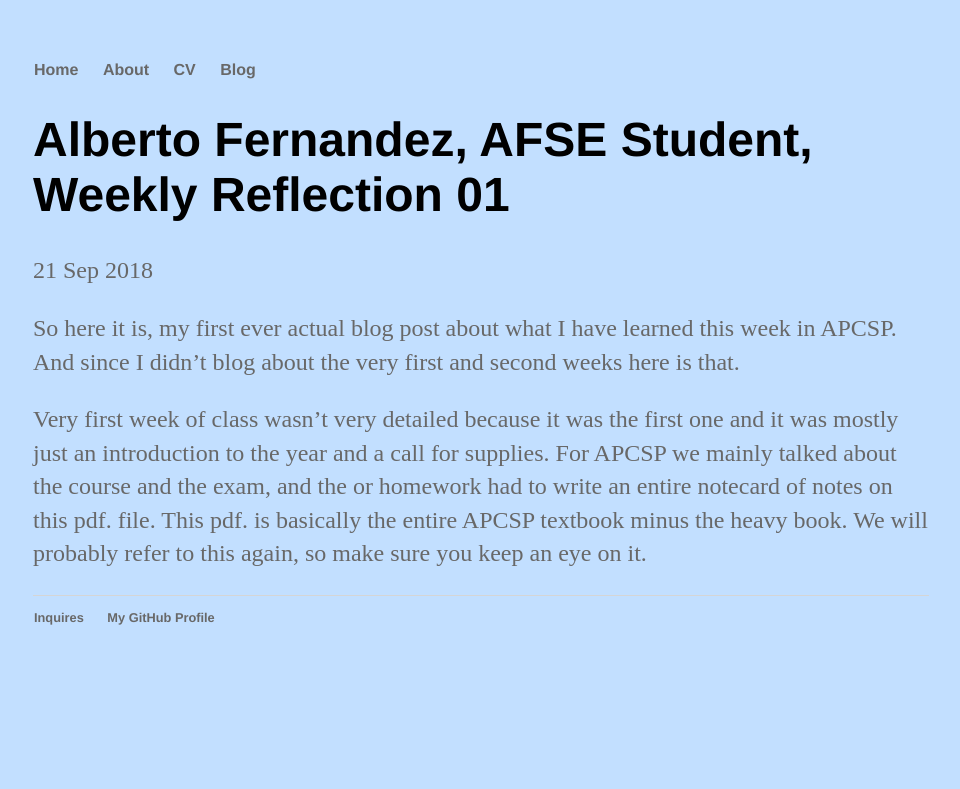
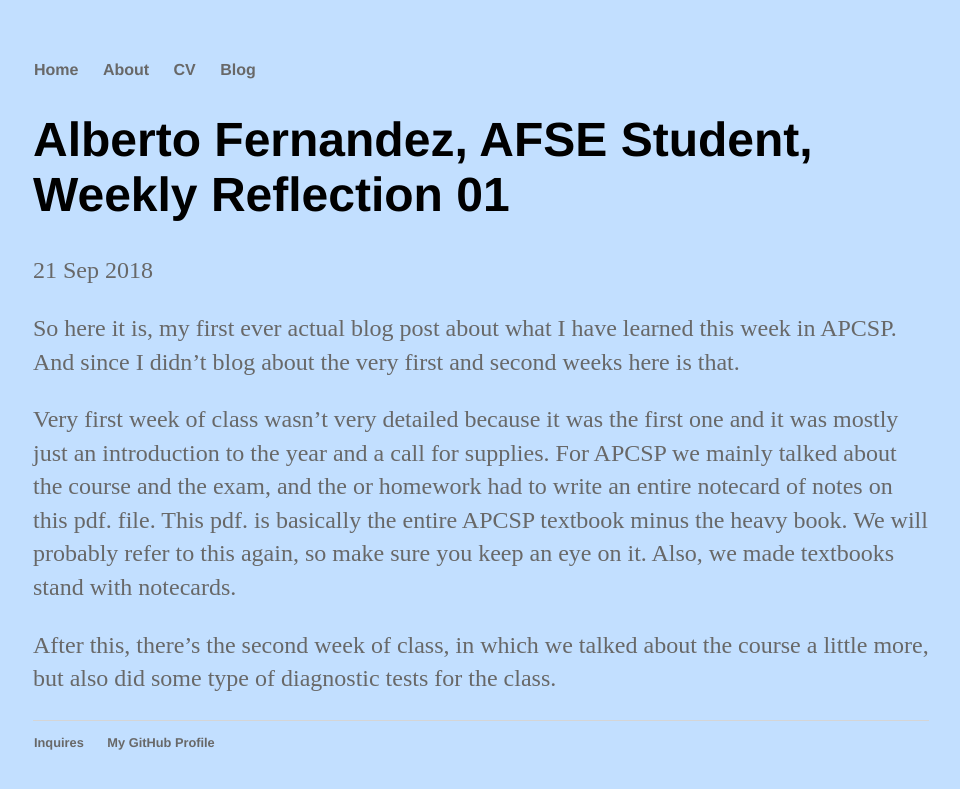
Before and after one commit to albertof4112/albertof4112.github.io, a Jekyll site: the page built from _posts/2018-09-21-weekly-reflection-01.md, in a window 1280 px wide. Shown: the top 789 px of the page, without its empty margins (159-1119 px from the left). Built offline with Jekyll 4.4.1, drawn with Linux system fonts in a browser that asks for light colours.

Commit message:
Update 2018-09-21-weekly-reflection-01.md

```diff
--- a/_posts/2018-09-21-weekly-reflection-01.md
+++ b/_posts/2018-09-21-weekly-reflection-01.md
@@ -6,4 +6,6 @@ date: 2018-09-21
 
 So here it is, my first ever actual blog post about what I have learned this week in APCSP. And since I didn't blog about the very first and second weeks here is that.
 
-Very first week of class wasn't very detailed because it was the first one and it was mostly just an introduction to the year and a call for supplies. For APCSP we mainly talked about the course and the exam, and the or homework had to write an entire notecard of notes on <h3.1><a href="https://apcentral.collegeboard.org/pdf/ap-computer-science-principles-course-and-exam-description.pdf">this</a></h3.1> pdf. file. This pdf. is basically the entire APCSP textbook minus the heavy book. We will probably refer to this again, so make sure you keep an eye on it.
+Very first week of class wasn't very detailed because it was the first one and it was mostly just an introduction to the year and a call for supplies. For APCSP we mainly talked about the course and the exam, and the or homework had to write an entire notecard of notes on <h3.1><a href="https://apcentral.collegeboard.org/pdf/ap-computer-science-principles-course-and-exam-description.pdf">this</a></h3.1> pdf. file. This pdf. is basically the entire APCSP textbook minus the heavy book. We will probably refer to this again, so make sure you keep an eye on it. Also, we made textbooks stand with notecards.
+
+After this, there's the second week of class, in which we talked about the course a little more, but also did some type of diagnostic tests for the class.
```
